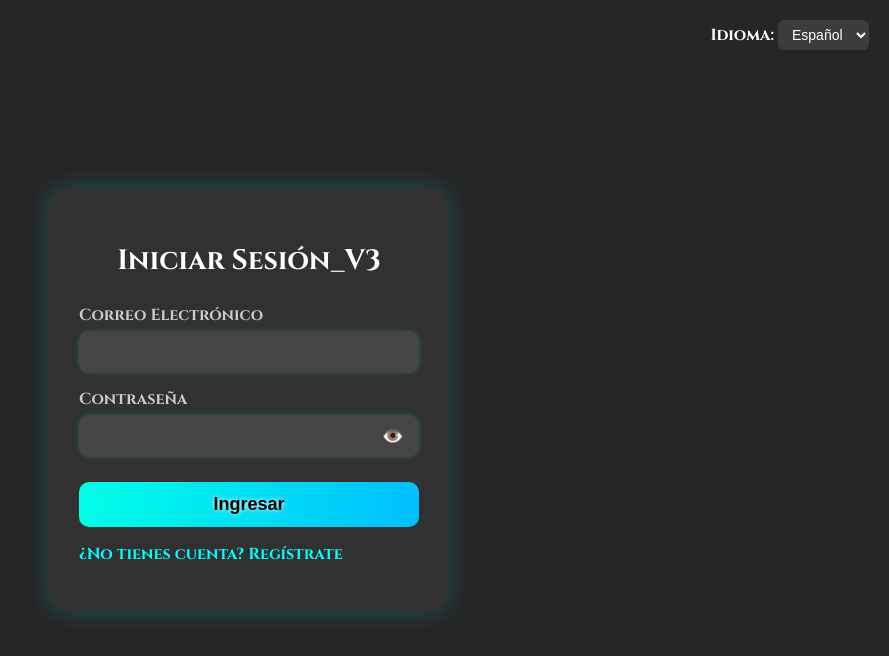
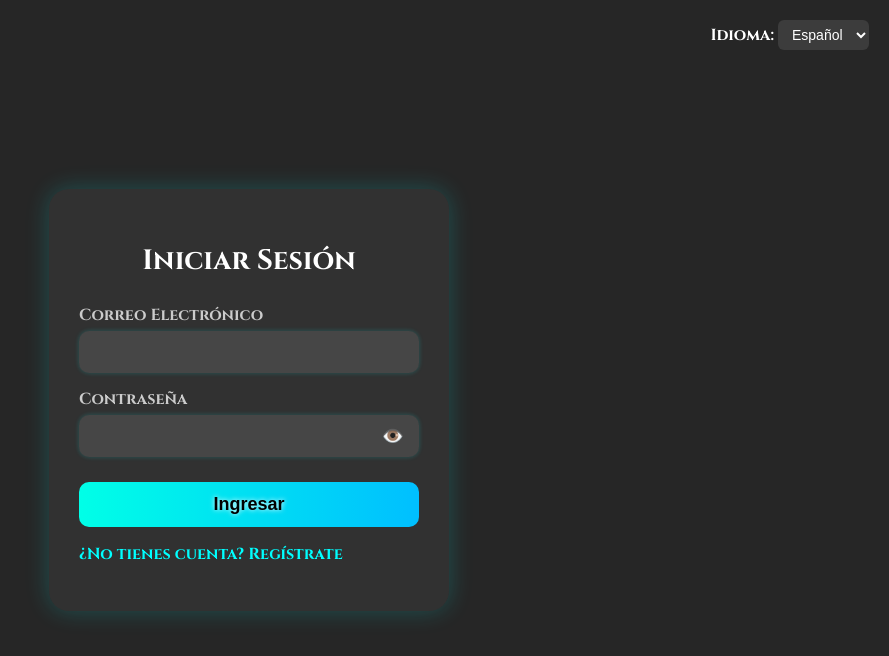
Before and after one commit to JoseContreras16/Login_V3, a React (Vite) app: page /signin in a window 1280 px wide. Shown: the top 656 px of the page, without its empty margins (391-1280 px from the left). Built offline with nearby package versions, Linux system fonts and the light colour scheme.

Commit message:
login_v3 renombrado a Login

```diff
--- a/src/pages/SignInPage.tsx
+++ b/src/pages/SignInPage.tsx
@@ -5,7 +5,7 @@ import './AuthPage.css';
 
 const translations = {
   es: {
-    loginTitle: 'Iniciar Sesión_V3',
+    loginTitle: 'Iniciar Sesión',
     email: 'Correo Electrónico',
     password: 'Contraseña',
     login: 'Ingresar',
@@ -16,7 +16,7 @@ const translations = {
     goToRegister: '¿No tienes cuenta? Regístrate'
   },
   en: {
-    loginTitle: 'Login_v3',
+    loginTitle: 'Login',
     email: 'Email',
     password: 'Password',
     login: 'Login',
```
